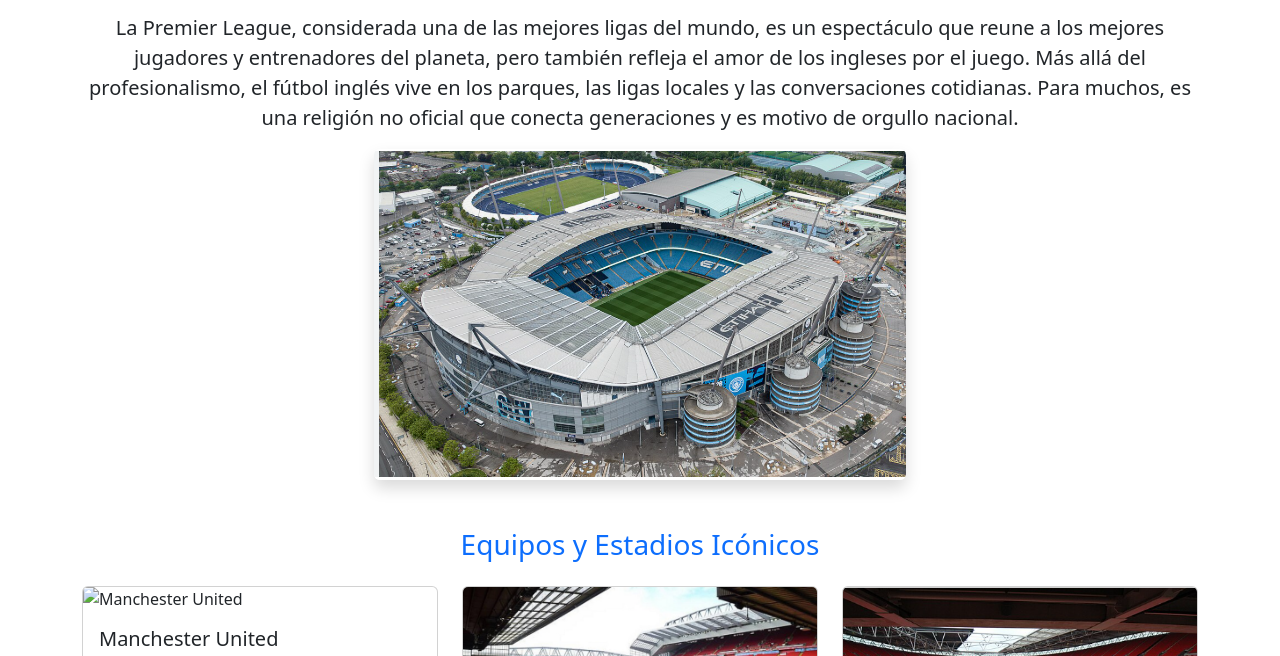
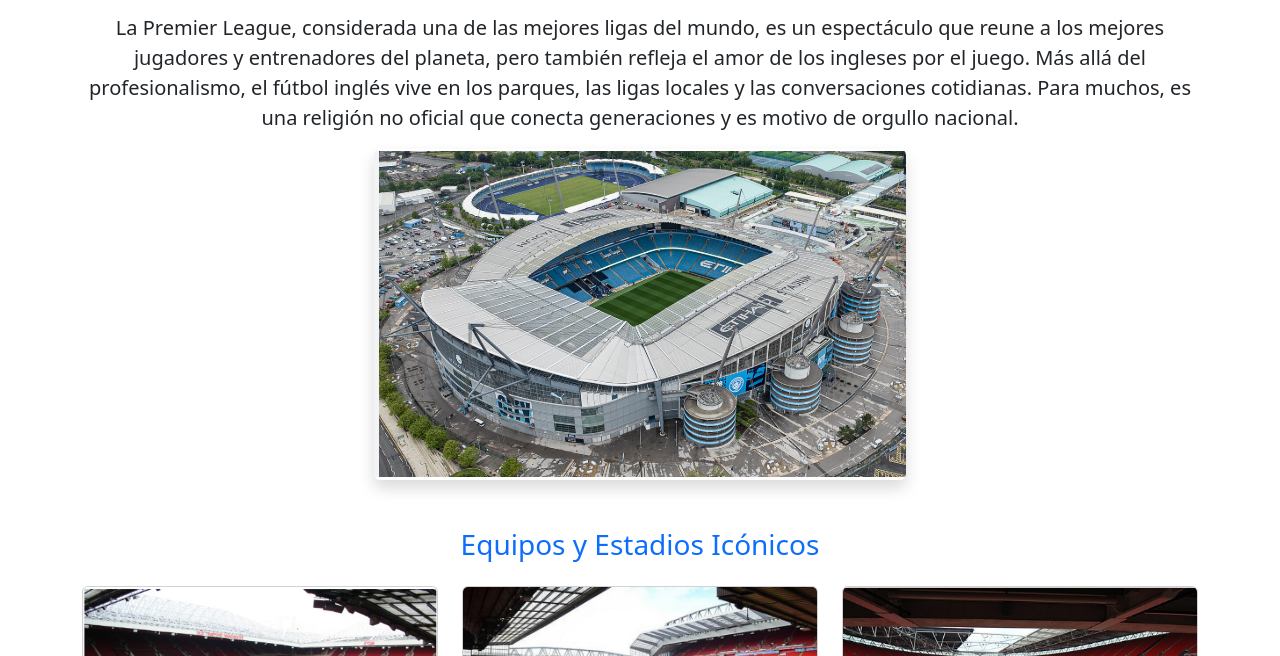
Before and after one commit to daaaani444/proyecto-final, a plain HTML site: page 3elfutbolingles.html in a window 1280 px wide. Shown: the part 295-951 px from the top of the page. Drawn offline with nearby package versions, Linux system fonts and the light colour scheme; files that its build step writes are made by us from their sources; files whose address does not match are found by name.

Commit message:
Update 3elfutbolingles.html

```diff
--- a/3elfutbolingles.html
+++ b/3elfutbolingles.html
@@ -53,7 +53,7 @@
             <div class="row">
                 <div class="col-md-4">
                     <div class="card">
-                        <img src="imagenes/old trafford.PNG" class="card-img-top" alt="Manchester United">
+                        <img src="Proyecto/imagenes/old trafford.PNG" class="card-img-top" alt="Manchester United">
                         <div class="card-body">
                             <h5 class="card-title">Manchester United</h5>
                             <p class="card-text">El Manchester united, o también conocidos como los Red Devils, es un club del Reino Unido, situados en la ciudad de Manchester, que actual militan en la primera división inglesa, es decir la Premier League. El club fue fundado el 17 de enero de 1878, bajo el nombre de Newton Heath LYR Football Club, y se incorporó a la First Division en 1892. A nivel nacional el Unmited ha conseguido 20 títulos de liga, 13 FA Cup, 6 copas de la liga, y 21 supercopas de Inglaterra, aparte de sus 3 copas de Europa, una Supercopa de Europa, una Recopa de Europa, una Copa de la UEFA, una Intercontinental y un Mundial de clubes, lo que le convierte junto a otros clubes como el Liverpool de los más exitosos de Inglaterra.</p>.</p>
```
